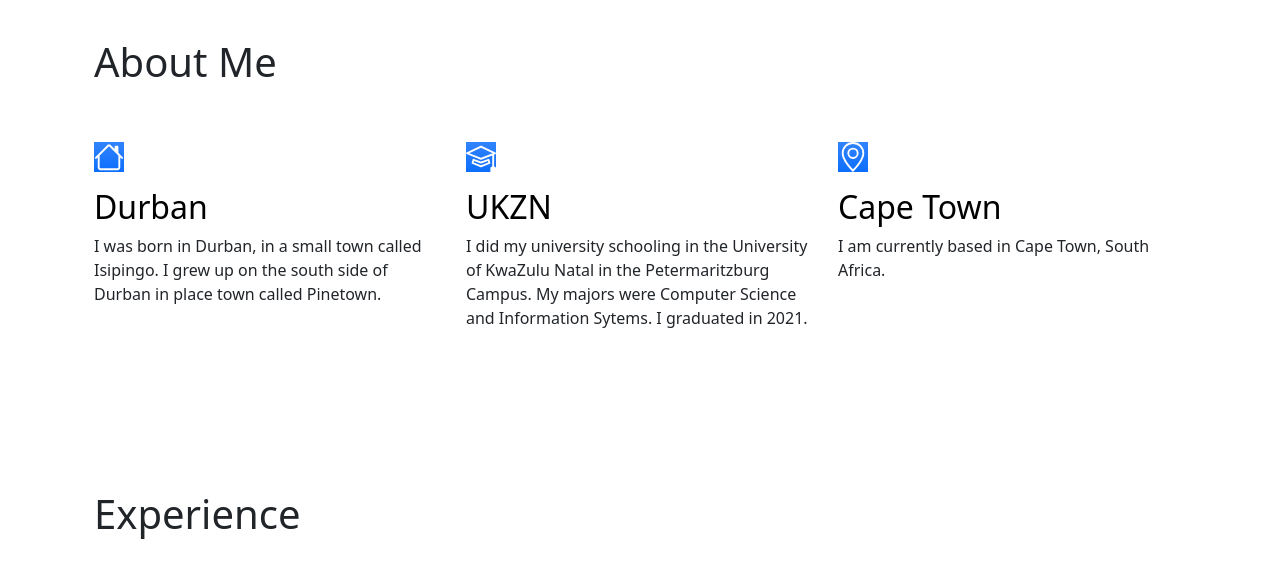
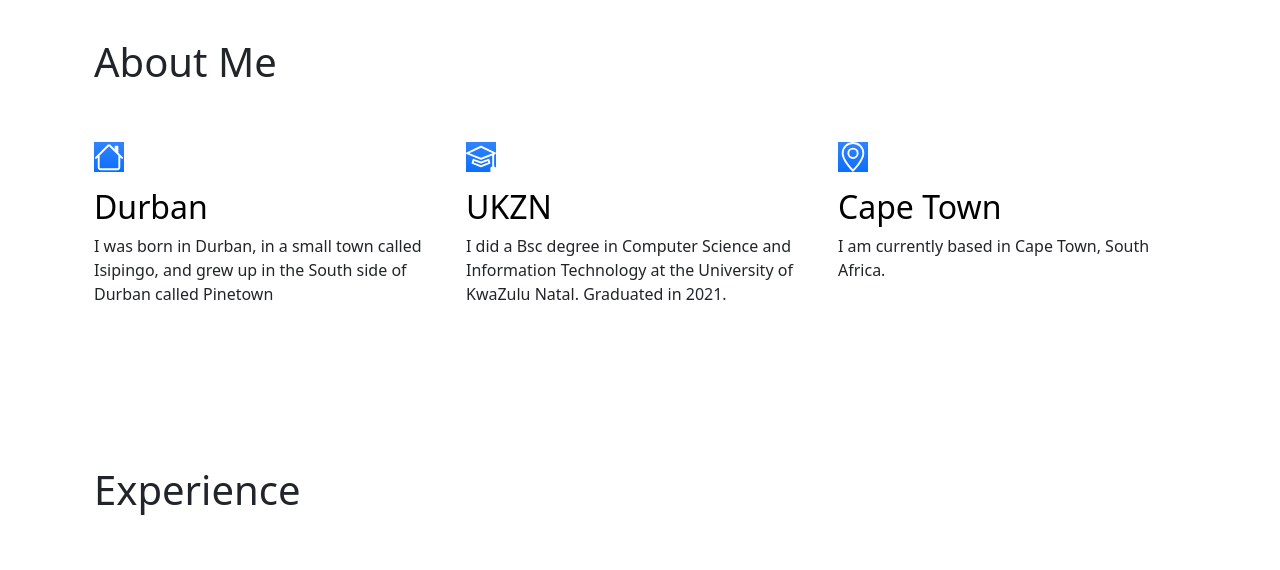
Before and after one commit to Lindo-v7/MyPortfolio, a Flask app: page / in a window 1280 px wide. Shown: the part 686-1256 px from the top of the page. Run offline with Flask 2, Linux system fonts and the light colour scheme.

Commit message:
changes proposed by my wife!

```diff
--- a/templates/index.html
+++ b/templates/index.html
@@ -33,7 +33,7 @@
                   </svg>
             </div>
             <h3 class="fs-2 text-body-emphasis">Durban</h3>
-            <p>I was born in Durban, in a small town called Isipingo. I grew up on the south side of Durban in place town called Pinetown.</p>
+            <p>I was born in Durban, in a small town called Isipingo, and grew up in the South side of Durban called Pinetown</p>
           </div>
 
           <div class="feature col">
@@ -44,7 +44,7 @@
             </svg>
             </div>
             <h3 class="fs-2 text-body-emphasis">UKZN</h3>
-            <p>I did my university schooling in the University of KwaZulu Natal in the Petermaritzburg Campus. My majors were Computer Science and Information Sytems. I graduated in 2021.</p>
+            <p>I did a Bsc degree in Computer Science and Information Technology at the University of KwaZulu Natal. Graduated in 2021.</p>
 
           </div>
           <div class="feature col">
```
